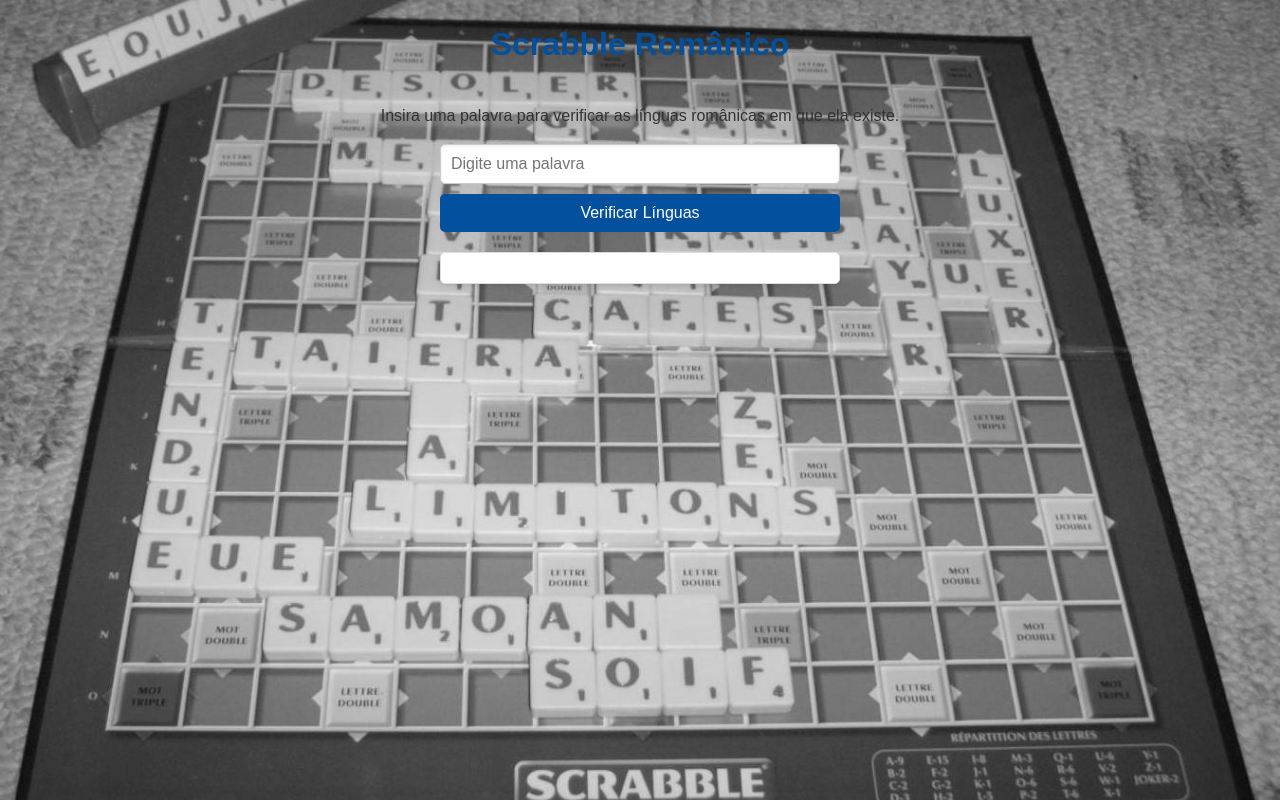
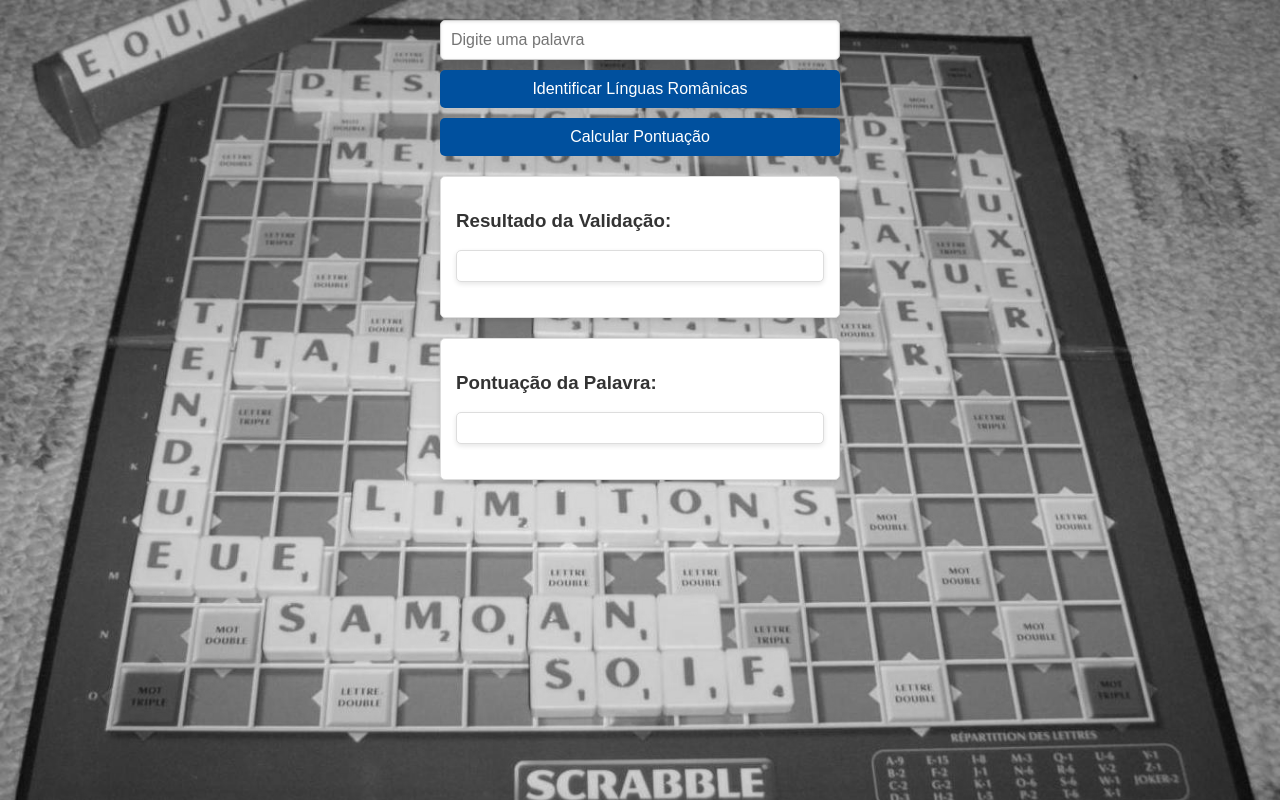
Before and after one commit to maria-matos-graca/website, a plain HTML site: page scrabble.html in a window 1280 px wide. Drawn offline with Linux system fonts and the light colour scheme.

Commit message:
Update scrabble.html

```diff
--- a/scrabble.html
+++ b/scrabble.html
@@ -127,14 +127,26 @@ function displayScore(word) {
 </head>
 
 <body>
-    <h1>Scrabble Românico</h1>
-    <p>Insira uma palavra para verificar as línguas românicas em que ela existe.</p>
-    <form onsubmit="return false;">
+
+ <form onsubmit="return false;">
         <input type="text" id="word" placeholder="Digite uma palavra">
         <button type="button" onclick="checkWordLanguages(document.getElementById('word').value)">
-            Verificar Línguas
+            Identificar Línguas Românicas
+        </button>
+        <button type="button" onclick="displayScore(document.getElementById('word').value)">
+            Calcular Pontuação
         </button>
     </form>
-    <div id="validationResult"></div>
+
+    <div>
+        <h3>Resultado da Validação:</h3>
+        <div id="validationResult"></div>
+    </div>
+
+    <div>
+        <h3>Pontuação da Palavra:</h3>
+        <div id="scoreResult"></div>
+    </div>
+
 </body>
 </html>
```
